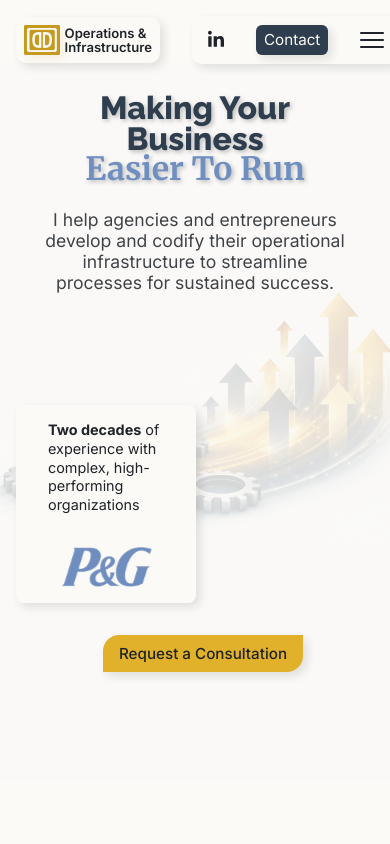
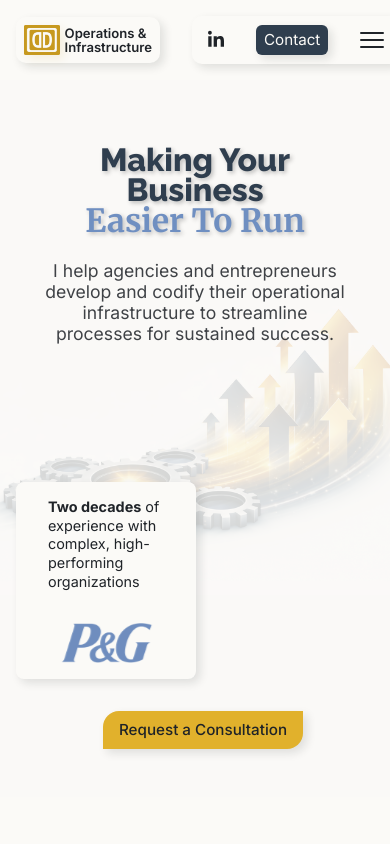
Before and after one commit to dinardavis/dinardavis_operations, a React (Create React App) app: page / in a window 390 px wide. Shown: the top 844 px of the page. Built offline with nearby package versions, Linux system fonts and the light colour scheme; grey boxes are pictures that could not be loaded.

Commit message:
Adjust home hero styling

```diff
--- a/src/styles.css
+++ b/src/styles.css
@@ -3144,7 +3144,6 @@ main {
     width: 100%;
     height: 85vh;
     padding: 0;
-    margin-top: -1rem;
     background-color: var(--color-bg-primary);
     background-image: var(--hero-bg-image);
     background-size: 120%;
@@ -3166,6 +3165,14 @@ main {
     pointer-events: none;
   }
 
+  .hero .container {
+    justify-content: space-around;
+  }
+
+  .hero-header {
+    margin-top: 1rem;
+  }
+
   .hero-headline {
     font-size: 2rem;
   }
@@ -3189,7 +3196,6 @@ main {
   .hero-stat-card {
     width: 100%;
     max-width: 180px;
-    margin-top: 4.5rem;
   }
 
   .hero-stat-right {
```
